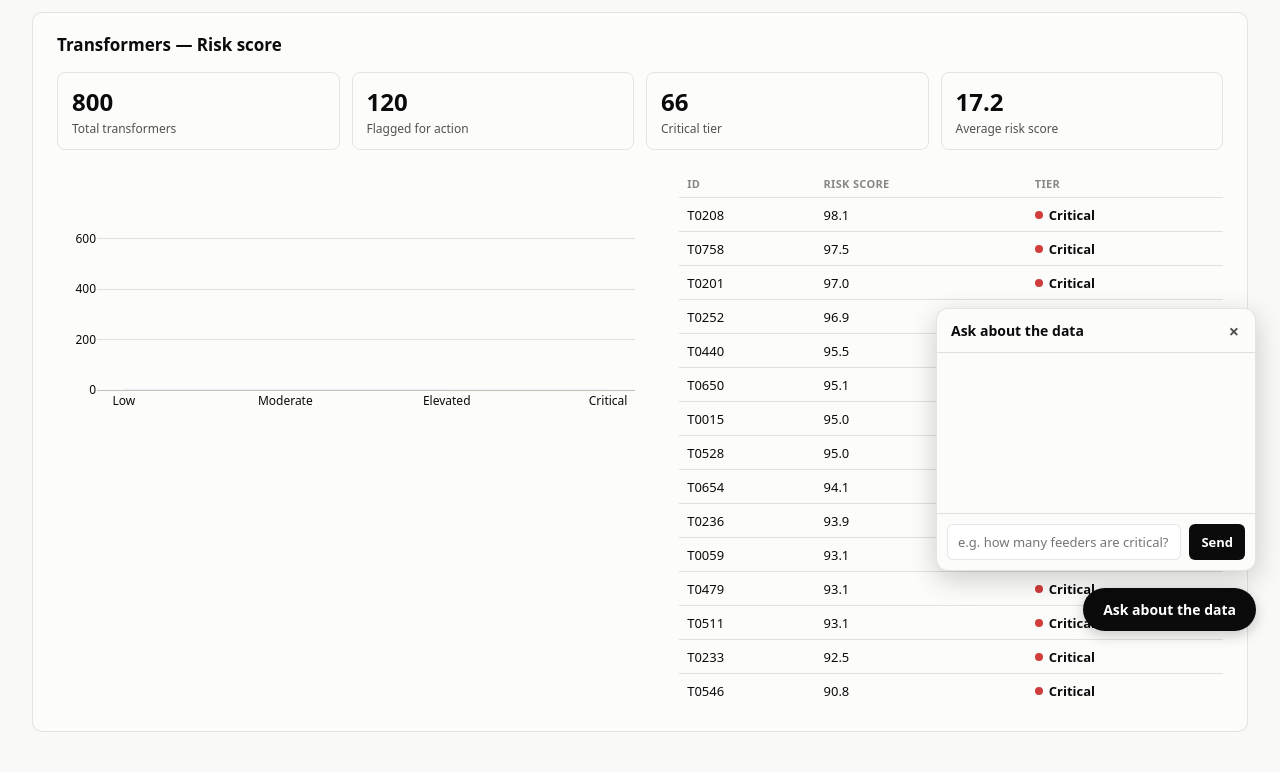
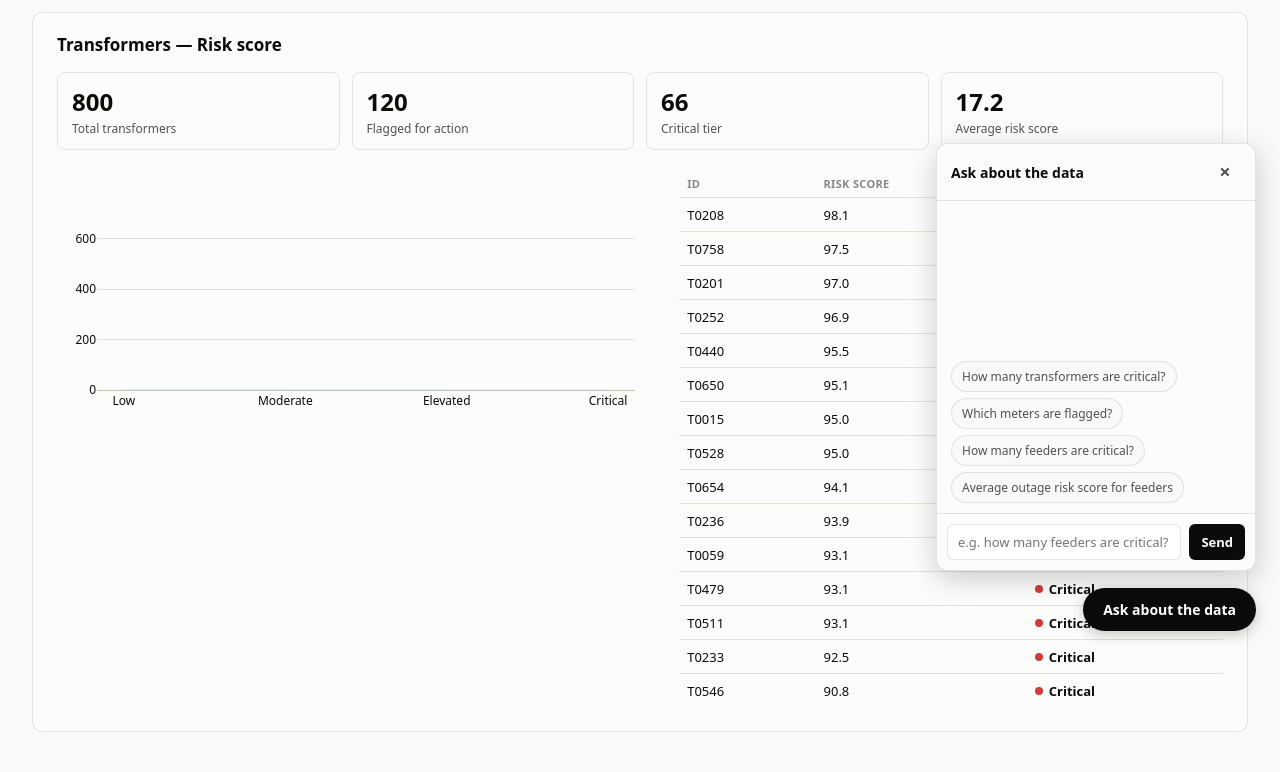
Before and after one commit to SIDNEY081/SmartGrid-PredictAI, a Flask app: page / in a window 1280 px wide. Shown: the part 145-917 px from the top of the page. Run offline with Flask 3, Linux system fonts and the light colour scheme; some libraries are stand-ins or nearby versions.

Commit message:
Add suggested-question chips and fix chat toggle button
Chips (How many transformers are critical? / Which meters are
flagged? / How many feeders are critical? / Average outage risk score
for feeders) sit above the chat input and send immediately on click -
built for live demos where retyping a question wastes time or risks a
typo hitting the fallback response.

Also fixes the toggle button ("Ask about the data"): it previously
only opened the panel, so clicking it again while already open did
nothing - looked exactly like a broken button. It now actually
toggles open/closed, and the close (x) button's click target went
from ~17x18px to a proper 32x32px.

```diff
--- a/dashboard/static/style.css
+++ b/dashboard/static/style.css
@@ -221,13 +221,24 @@ footer {
 
 .chat-header button {
   font: inherit;
-  font-size: 18px;
+  font-size: 20px;
   line-height: 1;
   color: var(--text-secondary);
   background: transparent;
   border: none;
+  border-radius: 6px;
   cursor: pointer;
-  padding: 0 2px;
+  width: 32px;
+  height: 32px;
+  display: flex;
+  align-items: center;
+  justify-content: center;
+  padding: 0;
+}
+
+.chat-header button:hover {
+  background: var(--page-plane);
+  color: var(--text-primary);
 }
 
 .chat-log {
@@ -259,6 +270,31 @@ footer {
   align-self: flex-end;
   background: var(--text-primary);
   color: #ffffff;
+}
+
+.chat-suggestions {
+  display: flex;
+  flex-wrap: wrap;
+  gap: 6px;
+  padding: 0 14px 10px;
+}
+
+.chat-chip {
+  font: inherit;
+  font-size: 12px;
+  color: var(--text-secondary);
+  background: var(--page-plane);
+  border: 1px solid var(--border);
+  border-radius: 999px;
+  padding: 6px 10px;
+  cursor: pointer;
+  text-align: left;
+}
+
+.chat-chip:hover {
+  background: var(--text-primary);
+  color: #ffffff;
+  border-color: var(--text-primary);
 }
 
 #chat-form {
--- a/dashboard/templates/index.html
+++ b/dashboard/templates/index.html
@@ -89,6 +89,12 @@
       <button type="button" id="chat-close" aria-label="Close">&times;</button>
     </div>
     <div class="chat-log" id="chat-log"></div>
+    <div class="chat-suggestions" id="chat-suggestions">
+      <button type="button" class="chat-chip">How many transformers are critical?</button>
+      <button type="button" class="chat-chip">Which meters are flagged?</button>
+      <button type="button" class="chat-chip">How many feeders are critical?</button>
+      <button type="button" class="chat-chip">Average outage risk score for feeders</button>
+    </div>
     <form id="chat-form">
       <input type="text" id="chat-input" placeholder="e.g. how many feeders are critical?" autocomplete="off">
       <button type="submit">Send</button>
@@ -152,12 +158,24 @@
         input.focus();
       }
 
-      toggle.addEventListener("click", openChat);
-      closeBtn.addEventListener("click", function () { panel.hidden = true; });
+      function closeChat() {
+        panel.hidden = true;
+      }
 
-      form.addEventListener("submit", function (e) {
-        e.preventDefault();
-        var message = input.value.trim();
+      // The toggle button opens the panel if closed, closes it if already
+      // open - a real toggle, not open-only (clicking it a second time used
+      // to do nothing, which looked like a broken button).
+      toggle.addEventListener("click", function () {
+        if (panel.hidden) {
+          openChat();
+        } else {
+          closeChat();
+        }
+      });
+      closeBtn.addEventListener("click", closeChat);
+
+      function sendMessage(message) {
+        message = message.trim();
         if (!message) return;
         addMessage(message, "user");
         input.value = "";
@@ -169,6 +187,20 @@
           .then(function (r) { return r.json(); })
           .then(function (data) { addMessage(data.reply, "bot"); })
           .catch(function () { addMessage("Sorry, something went wrong reaching the server.", "bot"); });
+      }
+
+      form.addEventListener("submit", function (e) {
+        e.preventDefault();
+        sendMessage(input.value);
+      });
+
+      // Suggested-question chips: click to send immediately, no typing
+      // needed - built for live demos where retyping a question wastes
+      // time or risks a typo hitting the fallback response.
+      document.querySelectorAll(".chat-chip").forEach(function (chip) {
+        chip.addEventListener("click", function () {
+          sendMessage(chip.textContent);
+        });
       });
     })();
   </script>
```
